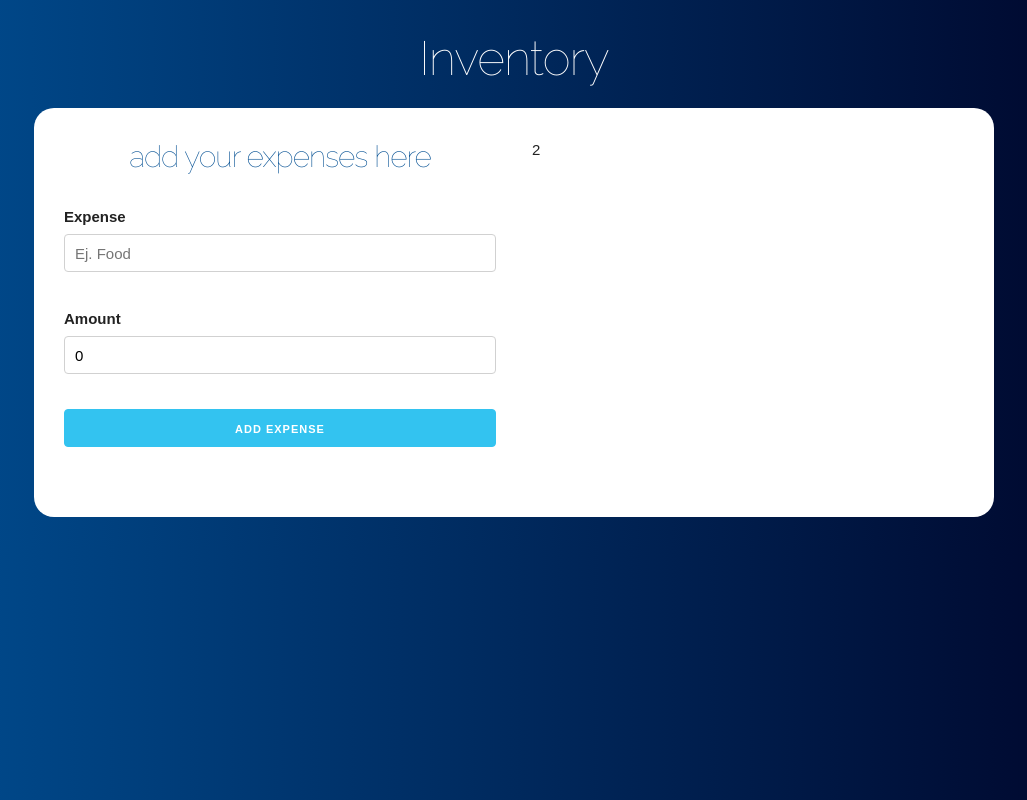
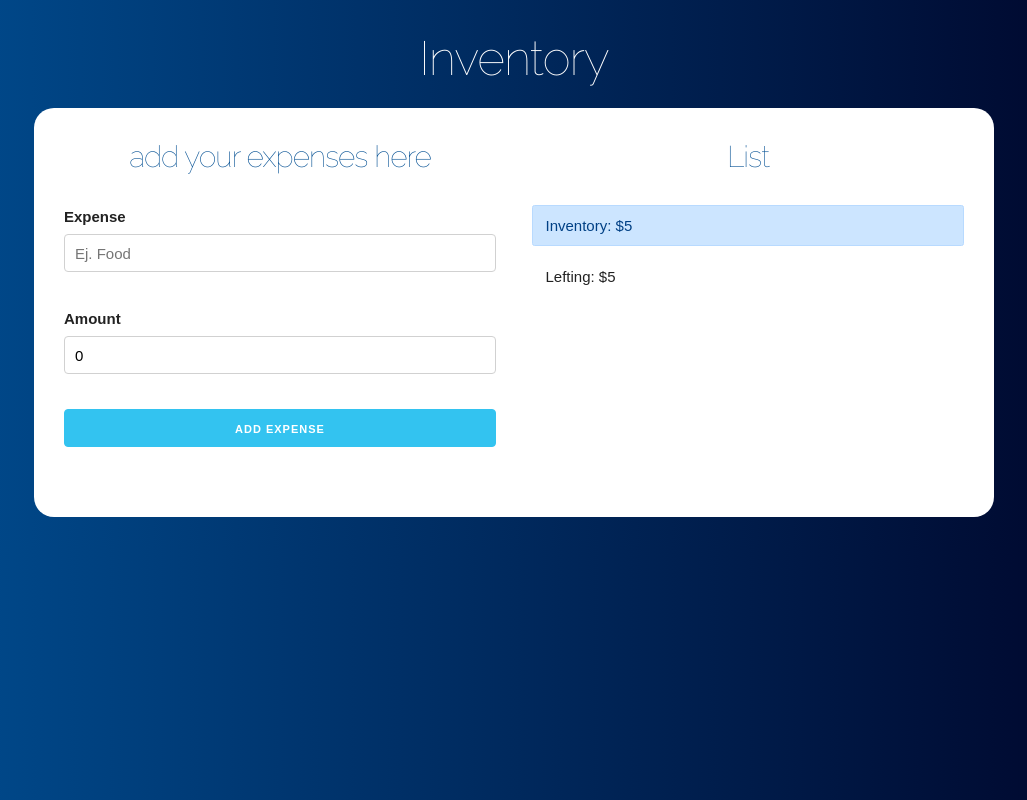
Before and after one commit to Bryandrm/Inventory, a React (Create React App) app: page / in a window 1280 px wide. Both pictures are taken after typing "5" into the empty fields and a click on the input "Set Inventory". Shown: the whole page, without its empty margins (126-1153 px from the left). Built offline with nearby package versions, Linux system fonts and the light colour scheme.

Commit message:
Added inventory detail on the right column

```diff
--- a/package.json
+++ b/package.json
@@ -8,7 +8,8 @@
     "@testing-library/user-event": "^7.2.1",
     "react": "^16.13.0",
     "react-dom": "^16.13.0",
-    "react-scripts": "3.4.0"
+    "react-scripts": "3.4.0",
+    "shortid": "^2.2.15"
   },
   "scripts": {
     "start": "react-scripts start",
--- a/src/App.js
+++ b/src/App.js
@@ -1,6 +1,8 @@
-import React, {useState} from 'react';
+import React, {useState, useEffect} from 'react';
 import Question from './components/Question';
 import Form from './components/Form';
+import List from './components/List';
+import InventoryControl from './components/InventoryControl';
 
 
 function App() {
@@ -9,6 +11,43 @@ function App() {
   const [inventory, saveInventory]=useState(0);
   const [lefting, saveLefting]= useState(0);
   const [showQuestion, updateQuestion] =useState(true);
+  const [spends, saveSpends] = useState([]);
+  const [spend, saveSpend] = useState({})
+  const [createSpend, saveCreateSpend] = useState(false)
+
+//useEffect update lefting
+
+useEffect(() =>{
+  if(createSpend){
+
+    //adds new inventory
+    saveSpends([
+      ...spends,
+      spend
+    ]);
+
+    //reduce inventory
+
+    const inventoryLefting = lefting -spend.quantity;
+    saveLefting(inventoryLefting)
+
+    //Reset to false
+    saveCreateSpend(false)
+
+
+  }
+}, [spend]);
+
+  // when user adds a new spend
+  // const addNewSpend = spend => {
+  //   saveSpends([
+  //     ...spends,
+  //   spend
+  //   ])
+
+  // }
+
+
 
   return (
       <div className="container">
@@ -25,10 +64,22 @@ function App() {
               : (
                 <div className="row">
                   <div className="one-half column">
-                  <Form />
+                  <Form
+                    // addNewSpend={addNewSpend}
+                    saveSpend={saveSpend}
+                    saveCreateSpend={saveCreateSpend}
+                  />
                   </div>
                   <div className="one-half column">
-                    2
+
+                    <List
+                      spends={spends}
+                    />
+                    <InventoryControl
+                      inventory={inventory}
+                      lefting={lefting}
+                    />
+
                   </div>
                 </div>
                 )
--- a/src/components/Form.js
+++ b/src/components/Form.js
@@ -1,7 +1,8 @@
 import React, { useState } from 'react';
 import Error from './Error';
+import shortid from 'shortid'
 
-const Form =() => {
+const Form =({saveSpend, saveCreateSpend}) => {
 
     const [name, saveName] = useState('');
     const [quantity, saveQuantity] = useState(0);
@@ -23,9 +24,23 @@ const Form =() => {
 
         //Build the spend
 
+        const spend = {
+            name,
+            quantity,
+            id: shortid.generate()
+        }
+        //console.log(spend)
+
         //pass the spend to the main component.
+        saveSpend(spend);
+        saveCreateSpend(true)
+        //Reset form
 
-        //Reset form
+        saveName(' ')
+        saveQuantity(0)
+
+
+
     }
 
     return(
--- /dev/null
+++ b/src/components/InventoryControl.js
@@ -0,0 +1,16 @@
+import React, { Fragment} from 'react';
+
+const InventoryControl= ({inventory, lefting}) => {
+    return (
+        <Fragment>
+            <div className="alert alert-primary">
+                Inventory: ${inventory}
+            </div>
+            <div className="alert">
+                Lefting: ${lefting}
+            </div>
+        </Fragment>
+     );
+}
+
+export default InventoryControl;
--- /dev/null
+++ b/src/components/List.js
@@ -0,0 +1,18 @@
+import React from 'react';
+import Spend from './Spend'
+
+
+const List = ( {spends}) => (
+    <div className="gastos-realizados">
+        <h2>List</h2>
+        {spends.map(spend => (
+            <Spend
+                key={spend.id}
+                spend={spend}
+            />
+        ))}
+
+    </div>
+)
+
+export default List;
--- /dev/null
+++ b/src/components/Spend.js
@@ -0,0 +1,13 @@
+import React from 'react';
+
+const Spend = ({spend}) => (
+    <li className="gastos">
+        <p>
+            {spend.name}
+
+            <span className="gasto">$ {spend.quantity}  </span>
+        </p>
+    </li>
+);
+
+export default Spend;
```
Also changed, not shown: 1 other file (tests, documents, lock files or other folders).
